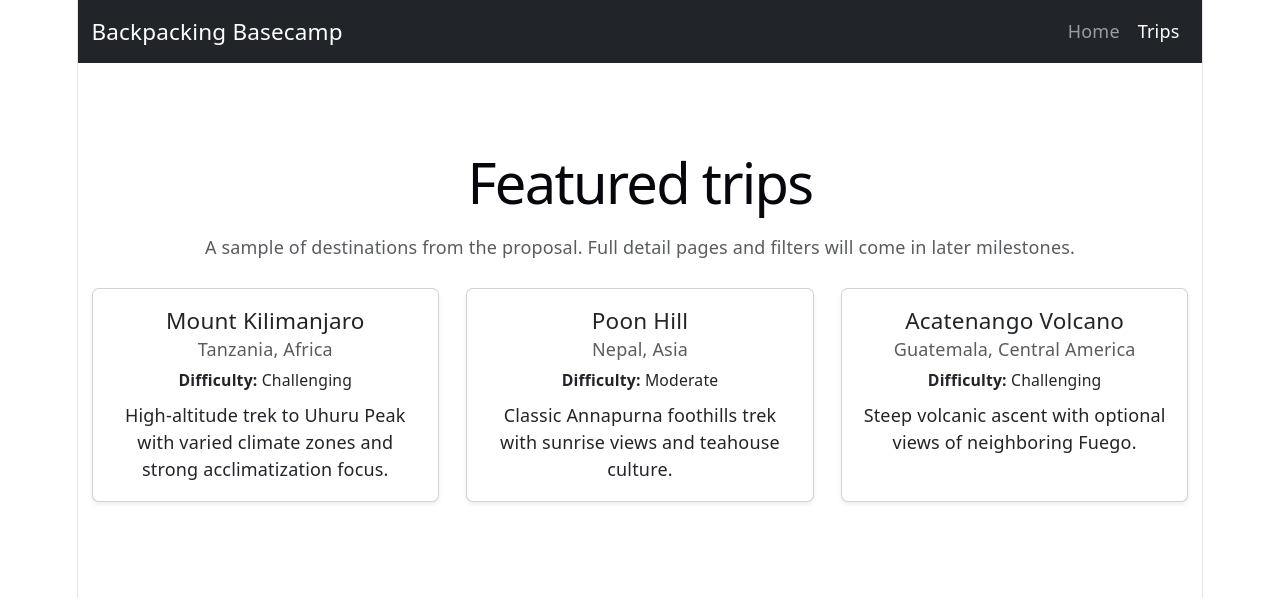
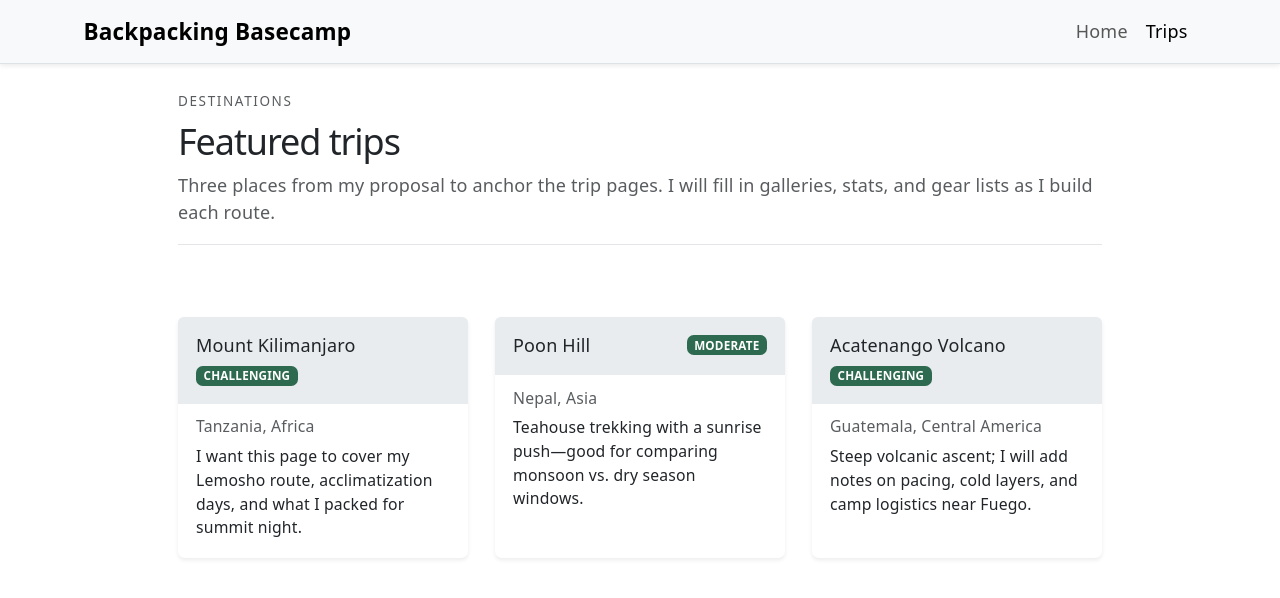
Before and after one commit to CS571-S26/p83, a React (Vite) app in the folder p83-app/: page /p83/trips in a window 1280 px wide. Shown: the top 598 px of the page. Built offline with nearby package versions, Linux system fonts and the light colour scheme.

Commit message:
Enhance UI and content universally

```diff
--- a/p83-app/index.html
+++ b/p83-app/index.html
@@ -1,10 +1,10 @@
 <!doctype html>
-<html lang="en">
+<html lang="en" data-bs-theme="light">
   <head>
     <meta charset="UTF-8" />
     <link rel="icon" type="image/svg+xml" href="/favicon.svg" />
     <meta name="viewport" content="width=device-width, initial-scale=1.0" />
-    <title>p83-app</title>
+    <title>Backpacking Basecamp</title>
   </head>
   <body>
     <div id="root"></div>
--- a/p83-app/src/App.css
+++ b/p83-app/src/App.css
@@ -1,10 +1,15 @@
 .bb-root {
   max-width: 960px;
   margin: 0 auto;
-  padding: 40px 20px 80px;
+  padding: 2rem 1rem 4rem;
   display: flex;
   flex-direction: column;
-  gap: 40px;
+  gap: 2.5rem;
+}
+
+.bb-eyebrow {
+  letter-spacing: 0.12em;
+  font-size: 0.75rem;
 }
 
 .bb-header {
@@ -12,7 +17,6 @@
 }
 
 .bb-title {
-  font-size: clamp(2.4rem, 4vw, 3rem);
   margin-bottom: 0.5rem;
 }
 
@@ -22,32 +26,22 @@
   color: var(--text-soft);
 }
 
-.bb-hero {
-  display: grid;
-  grid-template-columns: minmax(0, 2fr) minmax(0, 1.4fr);
-  gap: 24px;
-  align-items: stretch;
-}
-
-.bb-hero-text h2 {
-  margin-bottom: 0.5rem;
-}
-
 .bb-hero-text p {
   color: var(--text-soft);
+  margin-bottom: 1rem;
 }
 
 .bb-hero-panel {
-  border-radius: 12px;
+  border-radius: 0.75rem;
   border: 1px solid var(--border);
-  background: rgba(255, 255, 255, 0.02);
-  padding: 18px 20px;
+  background: var(--social-bg);
+  padding: 1.125rem 1.25rem;
 }
 
 .bb-hero-label {
-  font-size: 0.85rem;
+  font-size: 0.8rem;
   text-transform: uppercase;
-  letter-spacing: 0.08em;
+  letter-spacing: 0.06em;
   color: var(--accent);
   margin-bottom: 0.75rem;
 }
@@ -58,13 +52,22 @@
   color: var(--text-soft);
 }
 
+.bb-hero-img {
+  border-radius: 0.75rem;
+  object-fit: cover;
+  width: 100%;
+  height: 100%;
+  max-height: 280px;
+}
+
 .bb-intro {
   border-top: 1px solid var(--border);
-  padding-top: 24px;
+  padding-top: 1.5rem;
 }
 
 .bb-intro h3 {
   margin-bottom: 0.5rem;
+  font-size: 1.15rem;
 }
 
 .bb-intro p {
@@ -72,13 +75,15 @@
   color: var(--text-soft);
 }
 
+.bb-page-intro {
+  border-bottom: 1px solid var(--border);
+  padding-bottom: 1rem;
+  margin-bottom: 1.5rem;
+}
+
 @media (max-width: 768px) {
   .bb-root {
-    padding-top: 24px;
-    padding-bottom: 48px;
-  }
-
-  .bb-hero {
-    grid-template-columns: minmax(0, 1fr);
+    padding-top: 1.25rem;
+    padding-bottom: 2.5rem;
   }
 }
--- a/p83-app/src/components/AppNavbar.jsx
+++ b/p83-app/src/components/AppNavbar.jsx
@@ -3,9 +3,14 @@ import { NavLink } from 'react-router-dom'
 
 function AppNavbar() {
   return (
-    <Navbar bg="dark" variant="dark" expand="md" className="bb-navbar">
+    <Navbar
+      expand="md"
+      sticky="top"
+      bg="body-tertiary"
+      className="border-bottom shadow-sm"
+    >
       <Container>
-        <Navbar.Brand as={NavLink} to="/" end>
+        <Navbar.Brand as={NavLink} to="/" end className="fw-semibold">
           Backpacking Basecamp
         </Navbar.Brand>
         <Navbar.Toggle aria-controls="bb-main-nav" />
--- a/p83-app/src/components/TripCard.jsx
+++ b/p83-app/src/components/TripCard.jsx
@@ -1,15 +1,18 @@
+import Badge from 'react-bootstrap/Badge'
 import Card from 'react-bootstrap/Card'
 
 function TripCard({ title, region, difficulty, summary }) {
   return (
-    <Card className="h-100 shadow-sm">
+    <Card className="h-100 shadow-sm border-0">
+      <Card.Header className="bg-body-secondary border-0 py-3 d-flex justify-content-between align-items-start gap-2 flex-wrap">
+        <Card.Title className="h6 mb-0">{title}</Card.Title>
+        <Badge bg="primary" className="text-white text-uppercase" style={{ fontSize: '0.65rem' }}>
+          {difficulty}
+        </Badge>
+      </Card.Header>
       <Card.Body>
-        <Card.Title>{title}</Card.Title>
-        <Card.Subtitle className="mb-2 text-muted">{region}</Card.Subtitle>
-        <Card.Text className="small mb-2">
-          <strong>Difficulty:</strong> {difficulty}
-        </Card.Text>
-        <Card.Text>{summary}</Card.Text>
+        <Card.Subtitle className="mb-2 text-muted small">{region}</Card.Subtitle>
+        <Card.Text className="small mb-0">{summary}</Card.Text>
       </Card.Body>
     </Card>
   )
--- a/p83-app/src/index.css
+++ b/p83-app/src/index.css
@@ -1,12 +1,13 @@
 :root {
   --text: #6b6375;
   --text-h: #08060d;
+  --text-soft: #6c757d;
   --bg: #fff;
   --border: #e5e4e7;
   --code-bg: #f4f3ec;
-  --accent: #aa3bff;
-  --accent-bg: rgba(170, 59, 255, 0.1);
-  --accent-border: rgba(170, 59, 255, 0.5);
+  --accent: #2d6a4f;
+  --accent-bg: rgba(45, 106, 79, 0.12);
+  --accent-border: rgba(45, 106, 79, 0.45);
   --social-bg: rgba(244, 243, 236, 0.5);
   --shadow:
     rgba(0, 0, 0, 0.1) 0 10px 15px -3px, rgba(0, 0, 0, 0.05) 0 4px 6px -2px;
@@ -17,7 +18,7 @@
 
   font: 18px/145% var(--sans);
   letter-spacing: 0.18px;
-  color-scheme: light dark;
+  color-scheme: light;
   color: var(--text);
   background: var(--bg);
   font-synthesis: none;
@@ -30,23 +31,35 @@
   }
 }
 
+[data-bs-theme='light'] {
+  --bs-primary: #2d6a4f;
+  --bs-primary-rgb: 45, 106, 79;
+  --bs-link-color: #1b4332;
+  --bs-link-hover-color: #0f2e22;
+}
+
 @media (prefers-color-scheme: dark) {
   :root {
     --text: #9ca3af;
     --text-h: #f3f4f6;
+    --text-soft: #adb5bd;
     --bg: #16171d;
     --border: #2e303a;
     --code-bg: #1f2028;
-    --accent: #c084fc;
-    --accent-bg: rgba(192, 132, 252, 0.15);
-    --accent-border: rgba(192, 132, 252, 0.5);
+    --accent: #40916c;
+    --accent-bg: rgba(64, 145, 108, 0.18);
+    --accent-border: rgba(64, 145, 108, 0.5);
     --social-bg: rgba(47, 48, 58, 0.5);
     --shadow:
       rgba(0, 0, 0, 0.4) 0 10px 15px -3px, rgba(0, 0, 0, 0.25) 0 4px 6px -2px;
+    color-scheme: dark;
   }
 
-  #social .button-icon {
-    filter: invert(1) brightness(2);
+  [data-bs-theme='light'] {
+    --bs-primary: #40916c;
+    --bs-primary-rgb: 64, 145, 108;
+    --bs-link-color: #95d5b2;
+    --bs-link-hover-color: #b7e4c7;
   }
 }
 
@@ -55,14 +68,12 @@ body {
 }
 
 #root {
-  width: 1126px;
-  max-width: 100%;
-  margin: 0 auto;
-  text-align: center;
-  border-inline: 1px solid var(--border);
   min-height: 100svh;
   display: flex;
   flex-direction: column;
+  max-width: 100%;
+  margin: 0;
+  text-align: start;
   box-sizing: border-box;
 }
 
@@ -74,23 +85,18 @@ h2 {
 }
 
 h1 {
-  font-size: 56px;
-  letter-spacing: -1.68px;
-  margin: 32px 0;
-  @media (max-width: 1024px) {
-    font-size: 36px;
-    margin: 20px 0;
-  }
+  font-size: clamp(2rem, 4vw, 2.75rem);
+  letter-spacing: -0.03em;
+  margin: 0 0 0.75rem;
 }
+
 h2 {
-  font-size: 24px;
-  line-height: 118%;
-  letter-spacing: -0.24px;
-  margin: 0 0 8px;
-  @media (max-width: 1024px) {
-    font-size: 20px;
-  }
+  font-size: 1.35rem;
+  line-height: 1.25;
+  letter-spacing: -0.02em;
+  margin: 0 0 0.5rem;
 }
+
 p {
   margin: 0;
 }
--- a/p83-app/src/pages/HomePage.jsx
+++ b/p83-app/src/pages/HomePage.jsx
@@ -1,42 +1,70 @@
-import { Container } from 'react-bootstrap'
+import { Link } from 'react-router-dom'
+import { Button, Col, Container, Image, Row } from 'react-bootstrap'
+import heroImg from '../assets/hero.png'
 
 function HomePage() {
   return (
     <Container as="main" className="bb-root py-4">
-      <header className="bb-header text-center">
+      <header className="bb-header">
+        <p className="bb-eyebrow text-uppercase text-muted mb-2">Field notes</p>
         <h1 className="bb-title">Backpacking Basecamp</h1>
         <p className="bb-subtitle">
-          A personal hub for my favorite treks and mountaineering trips around the world.
+          I write up treks I have done across six continents—summits, volcanoes, gorges, and high
+          lakes—with photos, difficulty, elevation, and gear that actually worked.
         </p>
       </header>
 
-      <section className="bb-hero">
-        <div className="bb-hero-text">
-          <h2>Plan your next summit</h2>
+      <Row className="align-items-stretch g-4">
+        <Col lg={6}>
+          <div className="overflow-hidden rounded-3 shadow-sm h-100">
+            <Image
+              src={heroImg}
+              alt="Mountain ridge above clouds"
+              className="bb-hero-img"
+              fluid
+            />
+          </div>
+        </Col>
+        <Col lg={6}>
+          <div className="bb-hero-text text-start">
+            <h2 className="h4">Plan your next summit</h2>
             <p>
-            Browse a curated collection of high–altitude summits, crater lakes, volcano climbs,
-            and gorge hikes spanning six continents. Each trip comes with difficulty, elevation
-            gain, and practical tips.
+              I am building a trip explorer so you can filter by continent, difficulty, and trail
+              type, then dig into trip reports for places like Kilimanjaro, Poon Hill, and
+              Acatenango.
+            </p>
+            <Button as={Link} to="/trips" variant="primary" size="lg" className="mb-3">
+              Browse trips
+            </Button>
+            <p className="small mb-0">
+              Each destination page will include elevation gain, best season, and gear notes—not
+              just pretty pictures.
             </p>
           </div>
-        <div className="bb-hero-panel">
-          <p className="bb-hero-label">Coming soon</p>
-          <ul>
-            <li>Filterable trip explorer</li>
-            <li>Trip wishlist builder</li>
-            <li>Trail notes and reviews</li>
+        </Col>
+      </Row>
+
+      <Row className="g-4">
+        <Col lg={7}>
+          <section className="bb-hero-panel text-start h-100">
+            <p className="bb-hero-label">Planned features</p>
+            <ul className="mb-0">
+              <li>Filterable trip explorer (continent, difficulty, trip type)</li>
+              <li>Wishlist of treks I still want to finish</li>
+              <li>Short trail notes and reviews per destination</li>
             </ul>
-        </div>
           </section>
-
-      <section className="bb-intro">
-        <h3>What this site will become</h3>
-        <p>
-          This is the first published version of Backpacking Basecamp. For now it is a simple
-          landing page deployed to GitHub Pages, but it will grow into an interactive trip planner
-          with saved wishlists and detailed destination pages.
+        </Col>
+        <Col lg={5}>
+          <section className="text-start h-100">
+            <h3 className="h5">On the roadmap</h3>
+            <p className="text-muted mb-0">
+              Next I will wire up real destination data from my proposal, then add the wishlist and
+              comment form so the site doubles as a planning tool for other hikers.
             </p>
           </section>
+        </Col>
+      </Row>
     </Container>
   )
 }
--- a/p83-app/src/pages/TripsPage.jsx
+++ b/p83-app/src/pages/TripsPage.jsx
@@ -6,30 +6,37 @@ const SAMPLE_TRIPS = [
     title: 'Mount Kilimanjaro',
     region: 'Tanzania, Africa',
     difficulty: 'Challenging',
-    summary: 'High-altitude trek to Uhuru Peak with varied climate zones and strong acclimatization focus.',
+    summary:
+      'I want this page to cover my Lemosho route, acclimatization days, and what I packed for summit night.',
   },
   {
     title: 'Poon Hill',
     region: 'Nepal, Asia',
     difficulty: 'Moderate',
-    summary: 'Classic Annapurna foothills trek with sunrise views and teahouse culture.',
+    summary:
+      'Teahouse trekking with a sunrise push—good for comparing monsoon vs. dry season windows.',
   },
   {
     title: 'Acatenango Volcano',
     region: 'Guatemala, Central America',
     difficulty: 'Challenging',
-    summary: 'Steep volcanic ascent with optional views of neighboring Fuego.',
+    summary:
+      'Steep volcanic ascent; I will add notes on pacing, cold layers, and camp logistics near Fuego.',
   },
 ]
 
 function TripsPage() {
   return (
-    <Container as="main" className="py-5">
-      <h1 className="mb-3">Featured trips</h1>
-      <p className="text-muted mb-4">
-        A sample of destinations from the proposal. Full detail pages and filters will come in later
-        milestones.
-      </p>
+    <Container as="main" className="bb-root py-4">
+      <header className="bb-page-intro">
+        <p className="bb-eyebrow text-uppercase text-muted mb-2">Destinations</p>
+        <h1 className="h2 mb-2">Featured trips</h1>
+        <p className="text-muted mb-0">
+          Three places from my proposal to anchor the trip pages. I will fill in galleries, stats, and
+          gear lists as I build each route.
+        </p>
+      </header>
+
       <Row className="g-4">
         {SAMPLE_TRIPS.map((trip) => (
           <Col key={trip.title} md={6} lg={4}>
```
Lines whose indentation alone changed are shown as unchanged.
